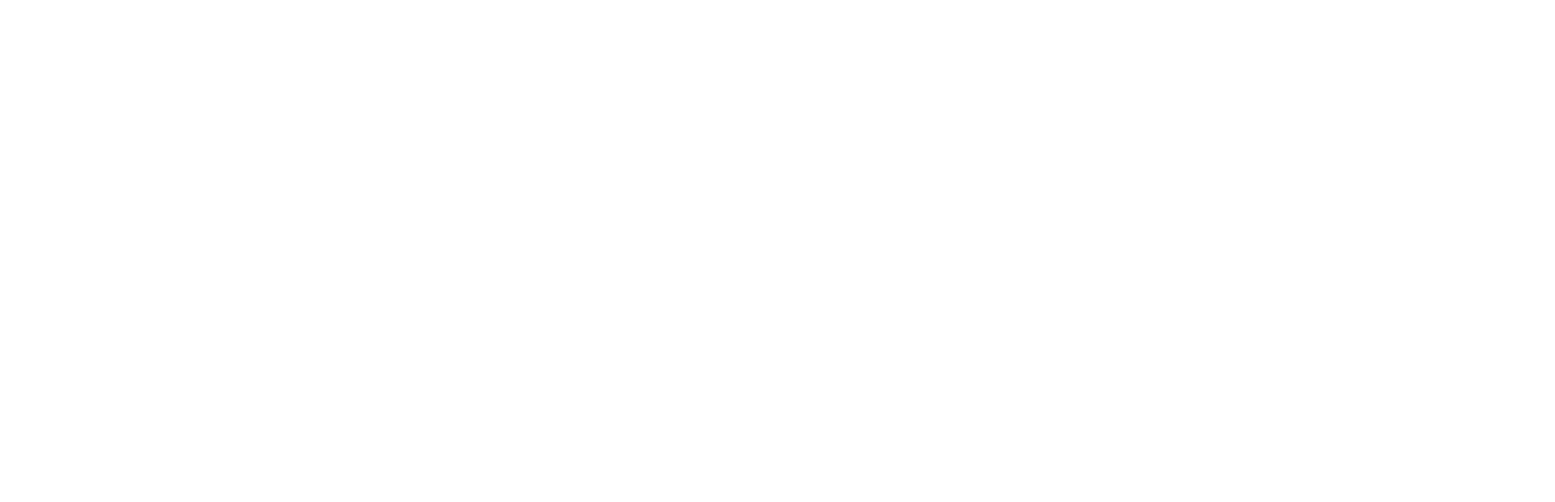
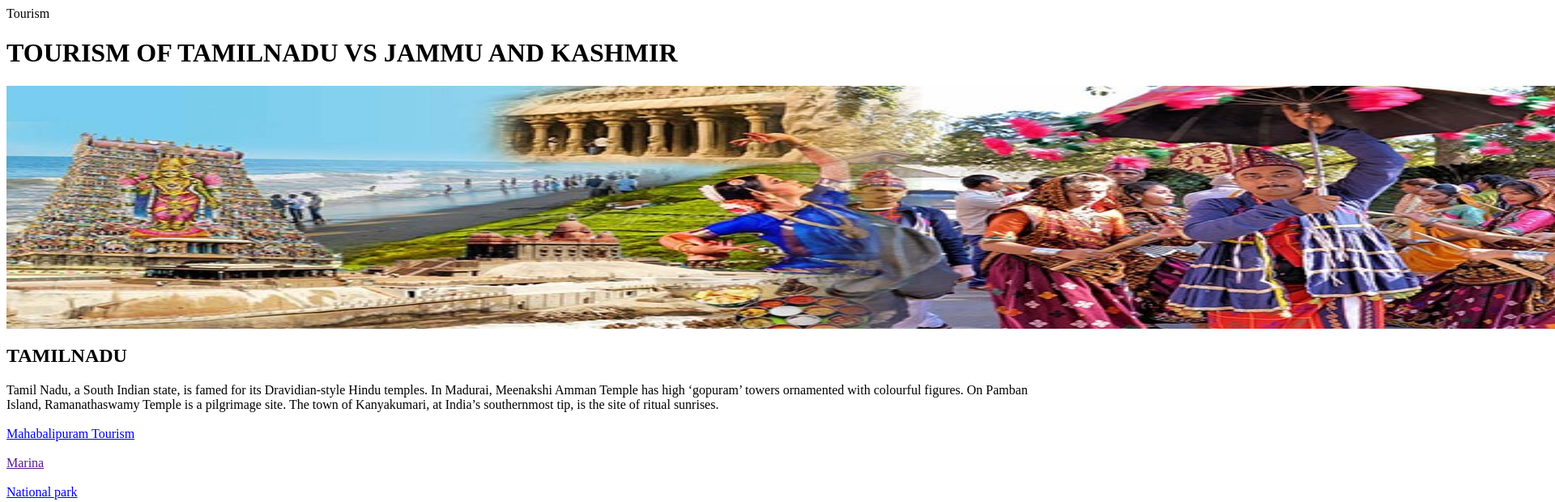
Before and after one commit to DjMithunK/Blog, a plain HTML site: page index.html in a window 1280 px wide. Shown: the top 620 px of the page at 81% size, 1920 px wide, since content can reach past the window. Drawn offline with Linux system fonts and the light colour scheme; files whose address does not match are found by name.

Commit message:
Update index.html

```diff
--- a/index.html
+++ b/index.html
@@ -1,6 +1,6 @@
 
 <html>
-  <title> Tourism </tile>
+Tourism
 <body>
 
 <h1>TOURISM OF TAMILNADU VS JAMMU AND KASHMIR</h1>
```
